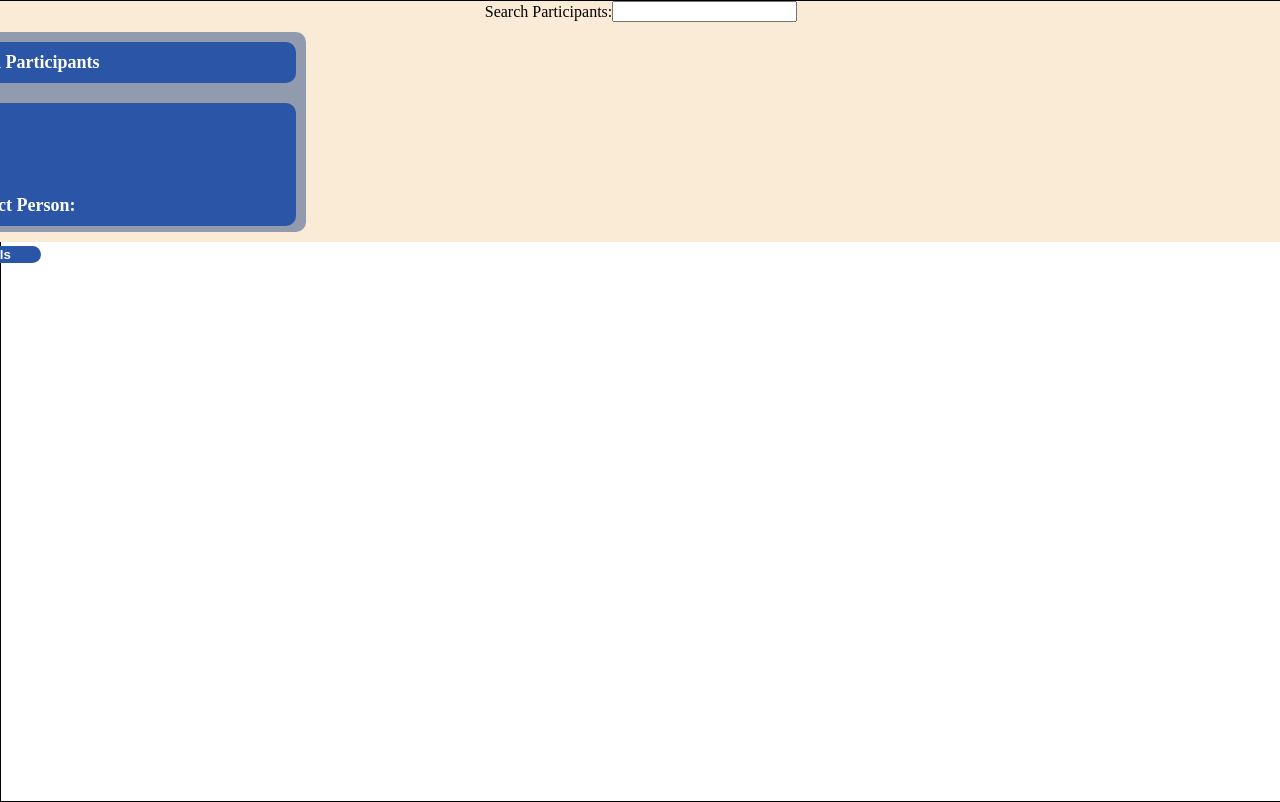
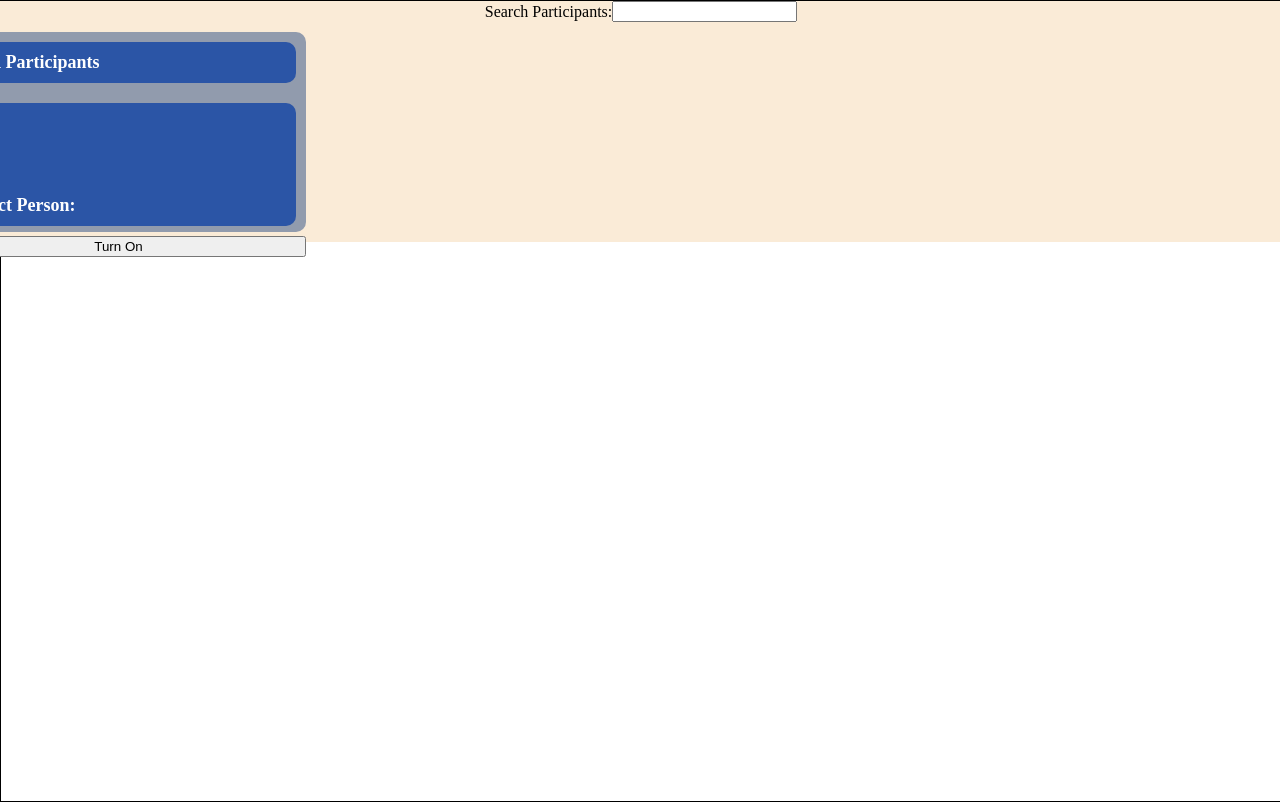
Before and after one commit to gagakik/agro, a React (Create React App) app in the folder my-app/: page /#/list in a window 1280 px wide. Shown: the top 802 px of the page. Built offline with nearby package versions, Linux system fonts and the light colour scheme.

Commit message:
add slide function

```diff
--- a/my-app/src/components/List.js
+++ b/my-app/src/components/List.js
@@ -1,13 +1,18 @@
-import './list.css'
-
-import React from 'react';
+import React, { useState } from 'react';
+import './list.css';
 
 const List = (props) => {
+  const [detal, setDetal] = useState(false);
+
+  const handleToggle = () => {
+    setDetal(!detal);
+  };
+
   return (
     <div className='container'>
       <div className='search'>
-        <label for="gsearch">Search Participants:</label>
-        <input type="psearch" id="psearch" name="psearch"/>
+        <label htmlFor="psearch">Search Participants:</label>
+        <input type="text" id="psearch" name="psearch" />
       </div>
       <div className='compList'>
         <div className='Participants'>
@@ -19,8 +24,10 @@ const List = (props) => {
           <p className='num'>email:</p>
           <p className='num'>Contact Person:</p>
         </div>
-            <button className='detals'>Detals</button>
+        <button onClick={handleToggle}>{detal ? 'Turn Off' : 'Turn On'}</button>
+
       </div>
+      {detal && <div className='slide'>test</div>}
     </div>
   );
 }
```
Lines whose indentation alone changed are shown as unchanged.
